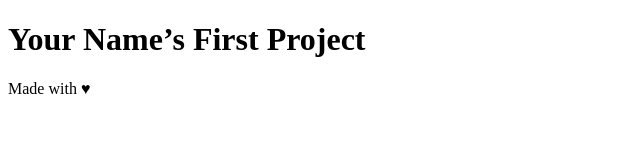
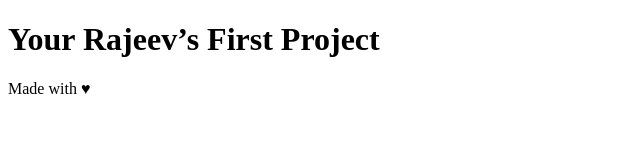
Before and after one commit to rjkr007/rajeevnewproject, a plain HTML site: page index.html in a window 1280 px wide. Shown: the whole page, without its empty margins (0-640 px from the left). Drawn offline with Linux system fonts and the light colour scheme.

Commit message:
Modified h1 to display my name

```diff
--- a/index.html
+++ b/index.html
@@ -10,7 +10,7 @@
 <body>
 
     <header>
-        <h1>Your Name’s First Project</h1>
+        <h1>Your Rajeev’s First Project</h1>
     </header>
 
     <div class="container">
```
